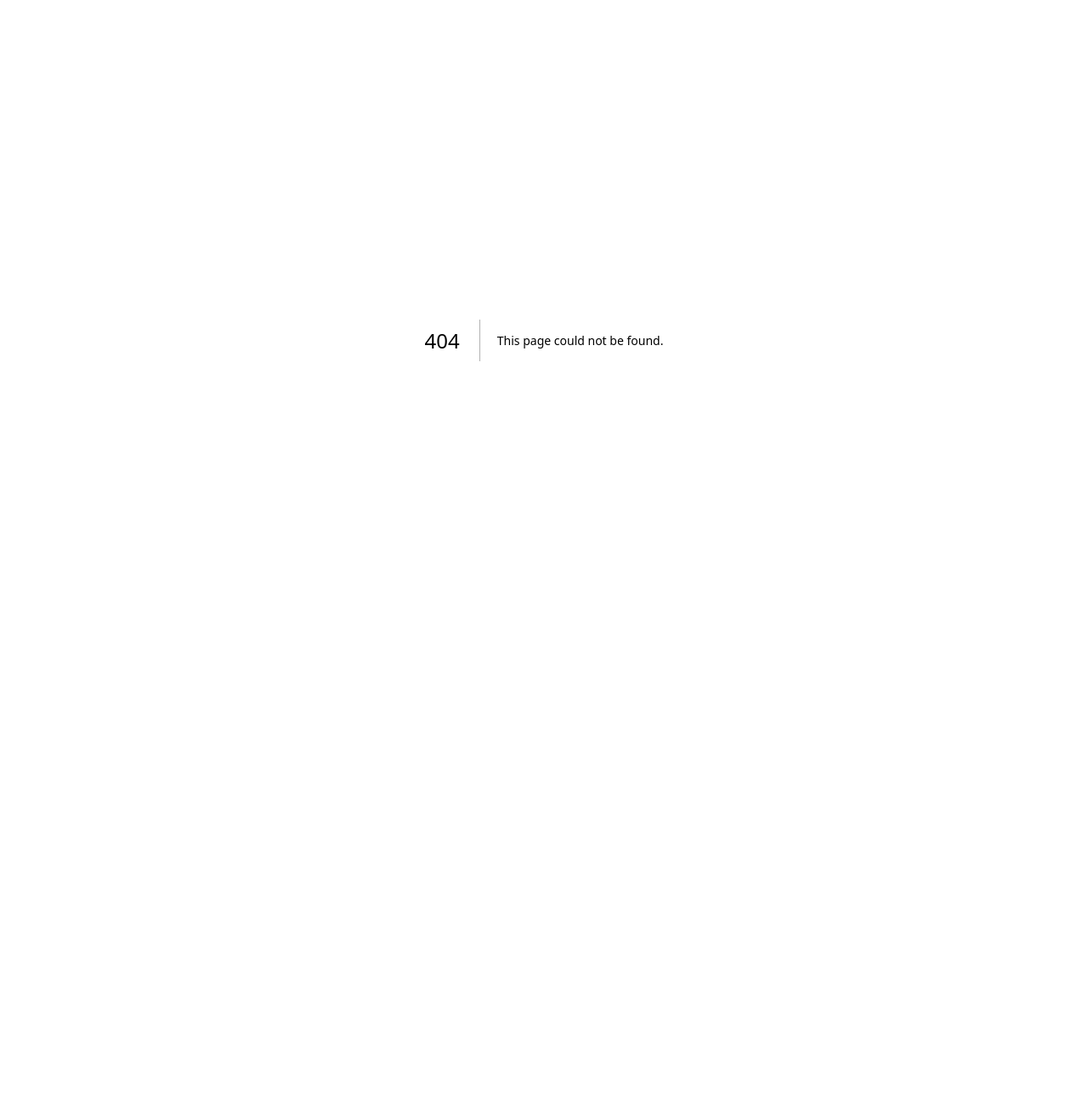
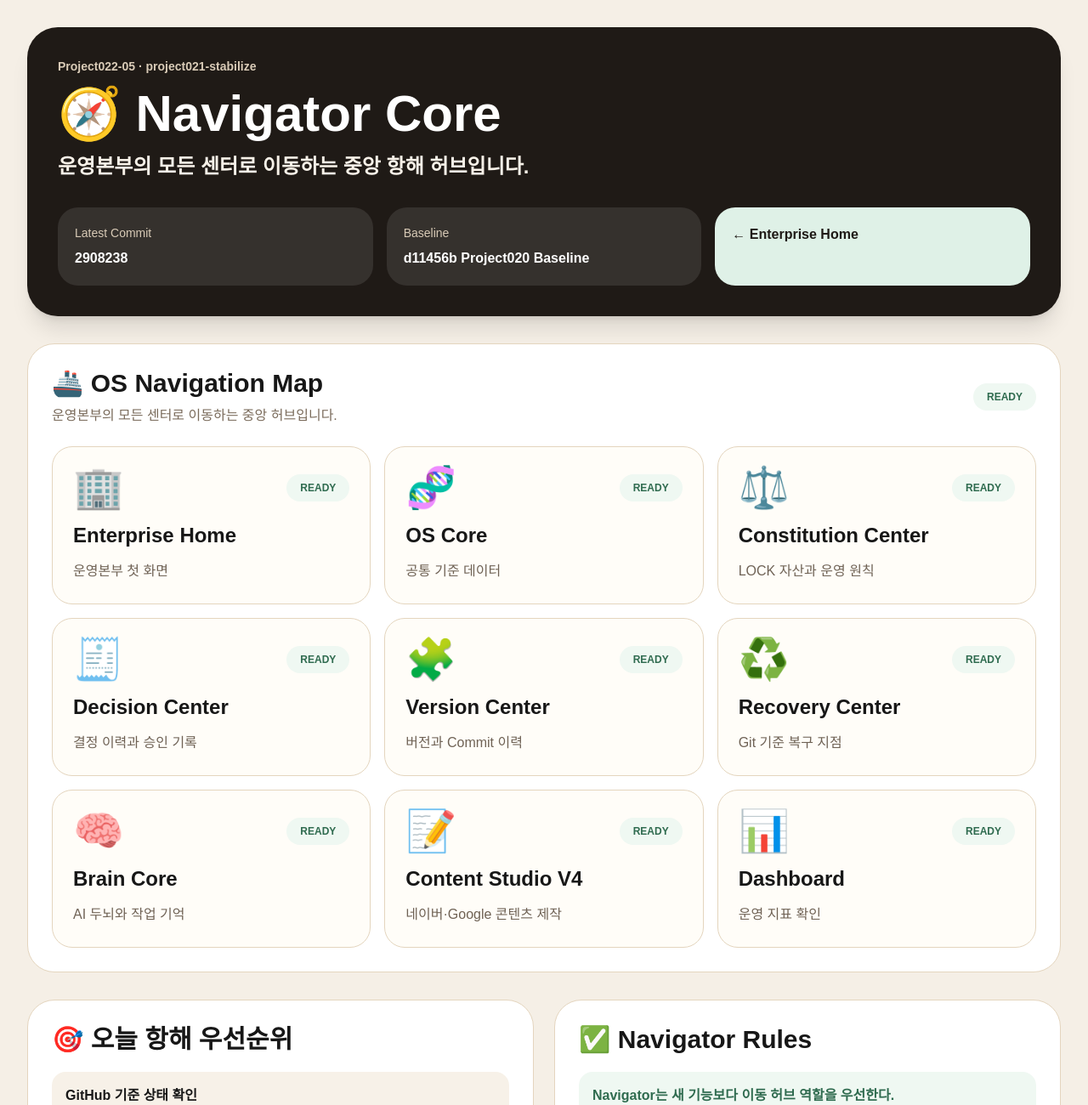
Before and after one commit to yusun7749-art/LifeBookMom-OS, a Next.js app: page /navigator-core in a window 1280 px wide. Before the commit this address had no page. Shown: the top 1300 px of the page at 85% size. Before the commit the page ends 800 px from the top, so only its background shows below. Built offline with nearby package versions, Linux system fonts and the light colour scheme.

Commit message:
Project022-05 Navigator core

```diff
--- /dev/null
+++ b/app/navigator-core/page.tsx
@@ -0,0 +1,5 @@
+import NavigatorCore from "../../components/v4/NavigatorCore";
+
+export default function NavigatorCorePage() {
+  return <NavigatorCore />;
+}
--- /dev/null
+++ b/components/v4/NavigatorCore.tsx
@@ -0,0 +1,103 @@
+"use client";
+
+import Link from "next/link";
+import {
+  navigatorCoreMeta,
+  navigatorPriorities,
+  navigatorRoutes,
+  navigatorRules,
+} from "../../data/v4/navigatorCore";
+
+function Badge({ value }: { value: string }) {
+  return (
+    <span className="rounded-full bg-[#EFF8F2] px-4 py-2 text-xs font-black text-[#2F6B4F]">
+      {value}
+    </span>
+  );
+}
+
+export default function NavigatorCore() {
+  return (
+    <main className="min-h-screen bg-[#F5EFE6] p-8">
+      <section className="rounded-[2.25rem] bg-[#1F1A16] p-9 text-white shadow-xl">
+        <p className="text-sm font-bold text-[#D9CBB7]">
+          {navigatorCoreMeta.project} · {navigatorCoreMeta.branch}
+        </p>
+        <h1 className="mt-4 text-6xl font-black">🧭 {navigatorCoreMeta.title}</h1>
+        <p className="mt-4 text-2xl font-extrabold text-[#F7F1E8]">
+          {navigatorCoreMeta.subtitle}
+        </p>
+
+        <div className="mt-8 grid gap-4 md:grid-cols-3">
+          <div className="rounded-3xl bg-white/10 p-5">
+            <p className="text-sm text-[#D9CBB7]">Latest Commit</p>
+            <p className="mt-2 font-black">{navigatorCoreMeta.latestCommit}</p>
+          </div>
+          <div className="rounded-3xl bg-white/10 p-5">
+            <p className="text-sm text-[#D9CBB7]">Baseline</p>
+            <p className="mt-2 font-black">{navigatorCoreMeta.baseline}</p>
+          </div>
+          <Link
+            href="/enterprise"
+            className="rounded-3xl bg-[#DFF1E7] p-5 font-black text-[#1F1A16]"
+          >
+            ← Enterprise Home
+          </Link>
+        </div>
+      </section>
+
+      <section className="mt-8 rounded-[2rem] border border-[#E4D5BE] bg-white p-7">
+        <div className="flex flex-wrap items-center justify-between gap-4">
+          <div>
+            <h2 className="text-3xl font-black">🚢 OS Navigation Map</h2>
+            <p className="mt-2 text-[#7A6B5B]">
+              운영본부의 모든 센터로 이동하는 중앙 허브입니다.
+            </p>
+          </div>
+          <Badge value="READY" />
+        </div>
+
+        <div className="mt-6 grid gap-4 md:grid-cols-2 xl:grid-cols-3">
+          {navigatorRoutes.map((route) => (
+            <Link
+              key={route.href}
+              href={route.href}
+              className="rounded-3xl border border-[#E4D5BE] bg-[#FFFDF8] p-6 transition hover:-translate-y-1 hover:shadow-lg"
+            >
+              <div className="flex items-center justify-between gap-3">
+                <div className="text-5xl">{route.icon}</div>
+                <Badge value={route.status} />
+              </div>
+              <p className="mt-4 text-2xl font-black">{route.title}</p>
+              <p className="mt-3 leading-7 text-[#6F6255]">{route.role}</p>
+            </Link>
+          ))}
+        </div>
+      </section>
+
+      <section className="mt-8 grid gap-6 xl:grid-cols-2">
+        <div className="rounded-[2rem] border border-[#E4D5BE] bg-white p-7">
+          <h2 className="text-3xl font-black">🎯 오늘 항해 우선순위</h2>
+          <div className="mt-5 space-y-3">
+            {navigatorPriorities.map((item) => (
+              <div key={item} className="rounded-2xl bg-[#F7F1E8] p-4 font-bold">
+                {item}
+              </div>
+            ))}
+          </div>
+        </div>
+
+        <div className="rounded-[2rem] border border-[#E4D5BE] bg-white p-7">
+          <h2 className="text-3xl font-black">✅ Navigator Rules</h2>
+          <div className="mt-5 space-y-3">
+            {navigatorRules.map((item) => (
+              <div key={item} className="rounded-2xl bg-[#EFF8F2] p-4 font-bold text-[#2F6B4F]">
+                {item}
+              </div>
+            ))}
+          </div>
+        </div>
+      </section>
+    </main>
+  );
+}
--- /dev/null
+++ b/data/v4/navigatorCore.ts
@@ -0,0 +1,89 @@
+export const navigatorCoreMeta = {
+  project: "Project022-05",
+  title: "Navigator Core",
+  subtitle: "운영본부의 모든 센터로 이동하는 중앙 항해 허브입니다.",
+  branch: "project021-stabilize",
+  latestCommit: "2908238",
+  baseline: "d11456b Project020 Baseline",
+};
+
+export const navigatorRoutes = [
+  {
+    icon: "🏢",
+    title: "Enterprise Home",
+    href: "/enterprise",
+    role: "운영본부 첫 화면",
+    status: "READY",
+  },
+  {
+    icon: "🧬",
+    title: "OS Core",
+    href: "/os-core",
+    role: "공통 기준 데이터",
+    status: "READY",
+  },
+  {
+    icon: "⚖️",
+    title: "Constitution Center",
+    href: "/constitution-center",
+    role: "LOCK 자산과 운영 원칙",
+    status: "READY",
+  },
+  {
+    icon: "🧾",
+    title: "Decision Center",
+    href: "/decision-center",
+    role: "결정 이력과 승인 기록",
+    status: "READY",
+  },
+  {
+    icon: "🧩",
+    title: "Version Center",
+    href: "/version-center",
+    role: "버전과 Commit 이력",
+    status: "READY",
+  },
+  {
+    icon: "♻️",
+    title: "Recovery Center",
+    href: "/recovery-center",
+    role: "Git 기준 복구 지점",
+    status: "READY",
+  },
+  {
+    icon: "🧠",
+    title: "Brain Core",
+    href: "/brain-core",
+    role: "AI 두뇌와 작업 기억",
+    status: "READY",
+  },
+  {
+    icon: "📝",
+    title: "Content Studio V4",
+    href: "/content-studio",
+    role: "네이버·Google 콘텐츠 제작",
+    status: "READY",
+  },
+  {
+    icon: "📊",
+    title: "Dashboard",
+    href: "/dashboard",
+    role: "운영 지표 확인",
+    status: "READY",
+  },
+];
+
+export const navigatorPriorities = [
+  "GitHub 기준 상태 확인",
+  "OS Core 기준 데이터 확인",
+  "Decision / Version / Recovery 연결 확인",
+  "Content Studio V4 출력 확인",
+  "Brain Runtime 연결 준비",
+];
+
+export const navigatorRules = [
+  "Navigator는 새 기능보다 이동 허브 역할을 우선한다.",
+  "모든 센터는 OS Core 기준 데이터를 공유한다.",
+  "죽은 링크는 READY로 표시하지 않는다.",
+  "Git Commit 후에만 DONE으로 기록한다.",
+];
```
